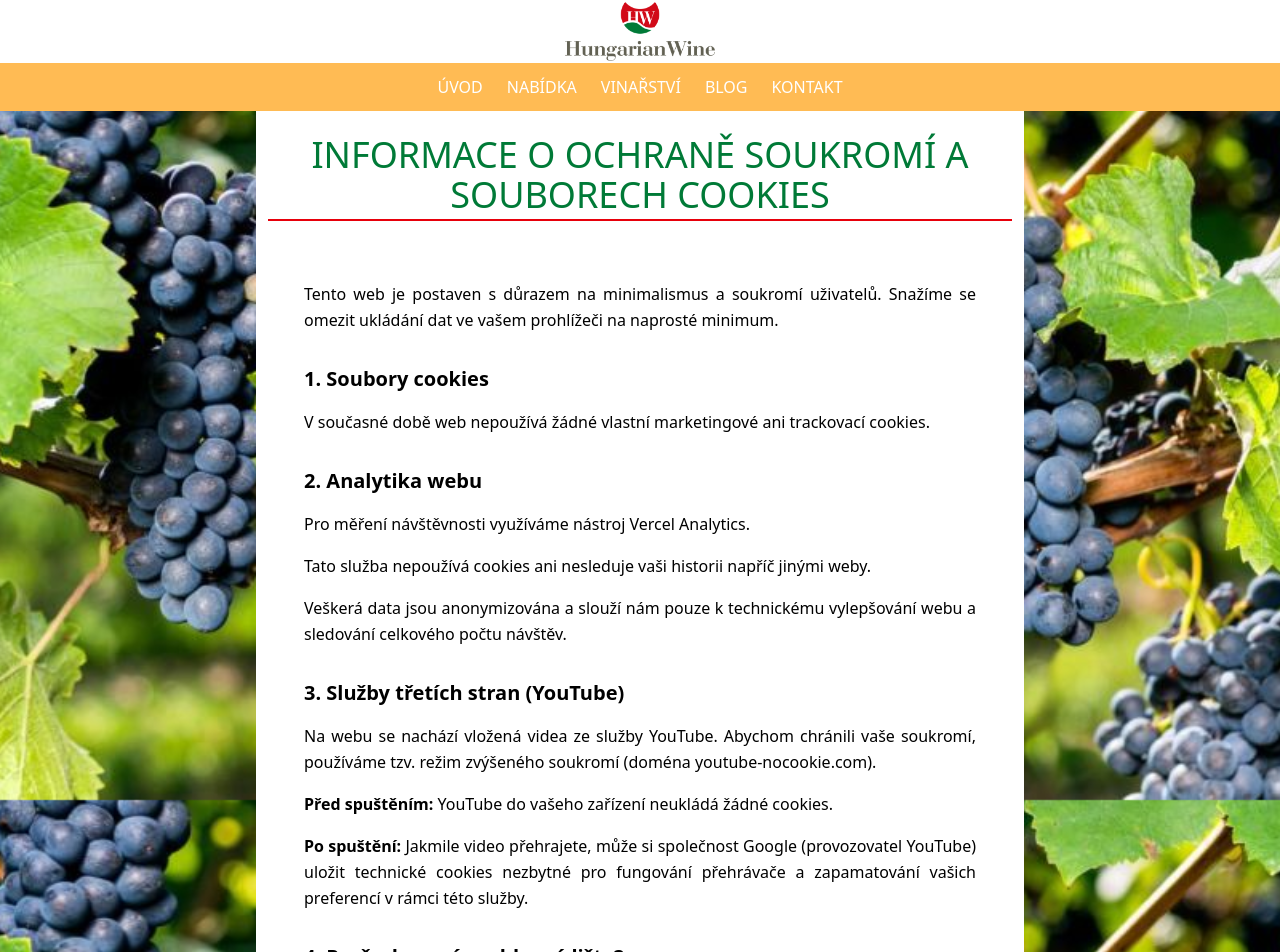
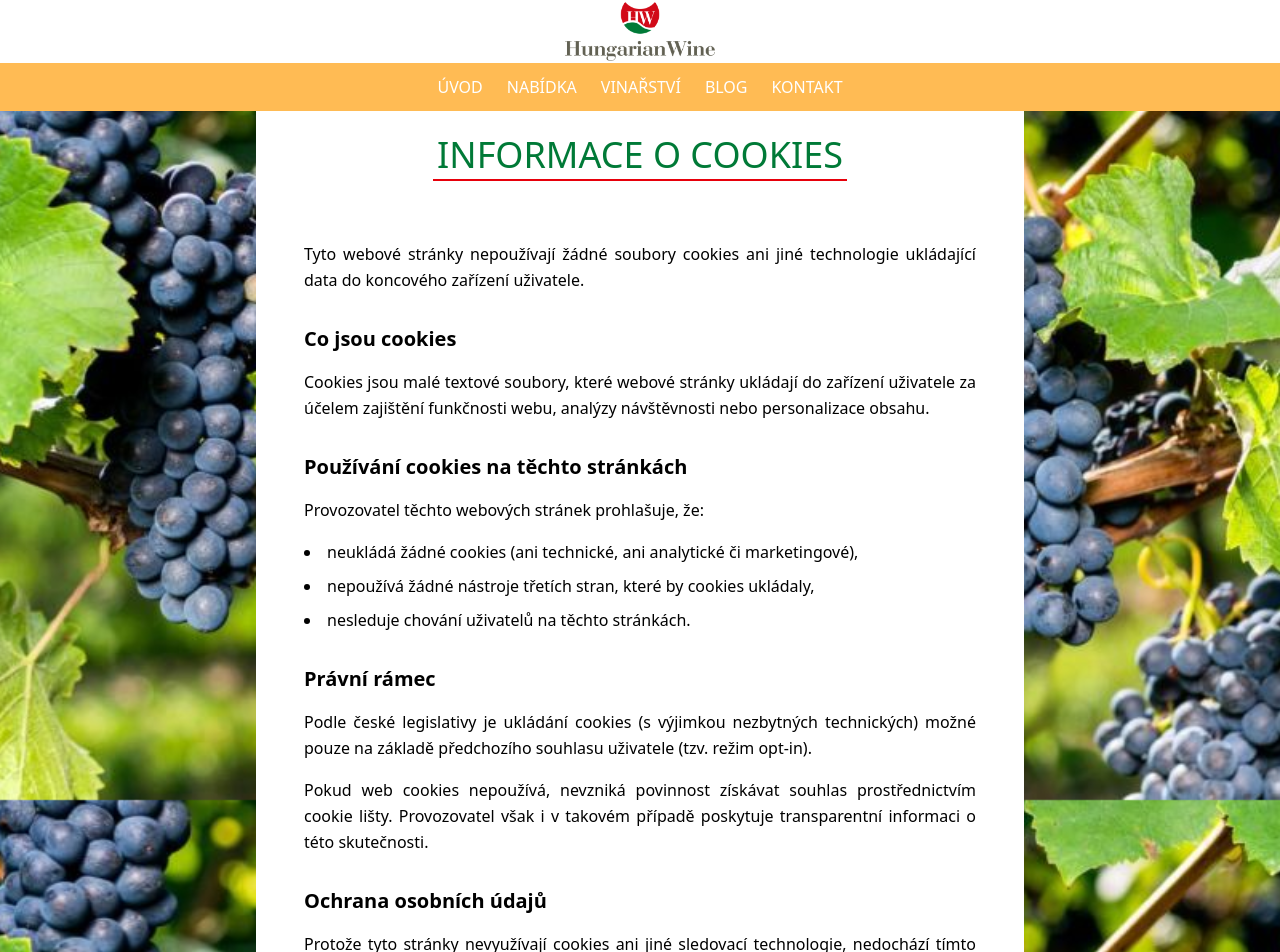
Before and after one commit to VrabeckyMor/hungarianwine, a Next.js app: page /cookies in a window 1280 px wide. Shown: the top 952 px of the page. Built offline with nearby package versions, Linux system fonts and the light colour scheme.

Commit message:
finální úpravy

```diff
--- a/app/cookies/page.tsx
+++ b/app/cookies/page.tsx
@@ -26,44 +26,40 @@ export default function CookiesPage() {
             <main className='flex justify-center items-center w-full flex-col'>
                 <div className={isMobile ? "flex flex-col justify-center items-center w-full bg-white" : "flex flex-col justify-center items-center w-[60%] bg-white"}>
                     <h1 className='m-3 mt-5 text-center text-4xl text-[#007A37] p-1 border-b-2 border-red-600 uppercase'>
-                        Informace o ochraně soukromí a souborech cookies
+                        Informace o cookies
                     </h1>
 
                     <div className="w-full flex-col justify-center items-center min-w-[300px] p-8 lg:p-12 mb-12">
                         <p className="text-black text-justify text-md leading-relaxed">
-                            Tento web je postaven s důrazem na minimalismus a soukromí uživatelů. Snažíme se omezit ukládání dat ve vašem prohlížeči na naprosté minimum.
+                            Tyto webové stránky nepoužívají žádné soubory cookies ani jiné technologie ukládající data do koncového zařízení uživatele.
                         </p>
 
-                        <h2 className="text-xl text-black mb-4 mt-8 font-bold">1. Soubory cookies</h2>
+                        <h2 className="text-xl text-black mb-4 mt-8 font-bold">Co jsou cookies</h2>
                         <p className="text-black text-justify text-md leading-relaxed mt-4">
-                            V současné době web nepoužívá žádné vlastní marketingové ani trackovací cookies.
+                            Cookies jsou malé textové soubory, které webové stránky ukládají do zařízení uživatele za účelem zajištění funkčnosti webu, analýzy návštěvnosti nebo personalizace obsahu.
                         </p>
 
-                        <h2 className="text-xl text-black mb-4 mt-8 font-bold">2. Analytika webu</h2>
+                        <h2 className="text-xl text-black mb-4 mt-8 font-bold">Používání cookies na těchto stránkách</h2>
                         <p className="text-black text-justify text-md leading-relaxed mt-4">
-                            Pro měření návštěvnosti využíváme nástroj Vercel Analytics.
+                            Provozovatel těchto webových stránek prohlašuje, že:
+                        </p>
+                        <ul className="list-disc list-inside text-black text-justify text-md leading-relaxed mt-4 space-y-2">
+                            <li>neukládá žádné cookies (ani technické, ani analytické či marketingové),</li>
+                            <li>nepoužívá žádné nástroje třetích stran, které by cookies ukládaly,</li>
+                            <li>nesleduje chování uživatelů na těchto stránkách.</li>
+                        </ul>
+
+                        <h2 className="text-xl text-black mb-4 mt-8 font-bold">Právní rámec</h2>
+                        <p className="text-black text-justify text-md leading-relaxed mt-4">
+                            Podle české legislativy je ukládání cookies (s výjimkou nezbytných technických) možné pouze na základě předchozího souhlasu uživatele (tzv. režim opt-in).
                         </p>
                         <p className="text-black text-justify text-md leading-relaxed mt-4">
-                            Tato služba nepoužívá cookies ani nesleduje vaši historii napříč jinými weby.
-                        </p>
-                        <p className="text-black text-justify text-md leading-relaxed mt-4">
-                            Veškerá data jsou anonymizována a slouží nám pouze k technickému vylepšování webu a sledování celkového počtu návštěv.
+                            Pokud web cookies nepoužívá, nevzniká povinnost získávat souhlas prostřednictvím cookie lišty. Provozovatel však i v takovém případě poskytuje transparentní informaci o této skutečnosti.
                         </p>
 
-                        <h2 className="text-xl text-black mb-4 mt-8 font-bold">3. Služby třetích stran (YouTube)</h2>
+                        <h2 className="text-xl text-black mb-4 mt-8 font-bold">Ochrana osobních údajů</h2>
                         <p className="text-black text-justify text-md leading-relaxed mt-4">
-                            Na webu se nachází vložená videa ze služby YouTube. Abychom chránili vaše soukromí, používáme tzv. režim zvýšeného soukromí (doména youtube-nocookie.com).
-                        </p>
-                        <p className="text-black text-justify text-md leading-relaxed mt-4">
-                            <strong>Před spuštěním:</strong> YouTube do vašeho zařízení neukládá žádné cookies.
-                        </p>
-                        <p className="text-black text-justify text-md leading-relaxed mt-4">
-                            <strong>Po spuštění:</strong> Jakmile video přehrajete, může si společnost Google (provozovatel YouTube) uložit technické cookies nezbytné pro fungování přehrávače a zapamatování vašich preferencí v rámci této služby.
-                        </p>
-
-                        <h2 className="text-xl text-black mb-4 mt-8 font-bold">4. Proč zde není souhlasná lišta?</h2>
-                        <p className="text-black text-justify text-md leading-relaxed mt-4">
-                            Vzhledem k tomu, že web nepoužívá žádné sledovací skripty vyžadující předchozí souhlas (dle legislativy EU a ČR), není nutné vás obtěžovat vyskakovacím oknem.
+                            Protože tyto stránky nevyužívají cookies ani jiné sledovací technologie, nedochází tímto způsobem ke zpracování osobních údajů uživatelů.
                         </p>
                     </div>
 
--- a/app/footer.tsx
+++ b/app/footer.tsx
@@ -22,8 +22,8 @@ export default function Footer() {
                     </div>
                     <div className="flex flex-col justify-center items-center w-1/3 h-full">
                         <ul className="text-right text-xs">
-                            <li><Link href="/podminky">Obchodní podmínky</Link></li>
-                            <li><Link href="/udaje">Zpracování osobních údajů</Link></li>
+                            <li><a href="/obchodni_podminky.pdf" target="_blank" rel="noopener noreferrer">Obchodní podmínky</a></li>
+                            <li><a href="/zasady_ochrany.pdf" target="_blank" rel="noopener noreferrer">Zpracování osobních údajů</a></li>
                             <li><Link href="/cookies">Cookies</Link></li>
                         </ul>
                     </div>
--- a/app/page.tsx
+++ b/app/page.tsx
@@ -6,6 +6,7 @@ import Top from './top';
 import Image from 'next/image';
 import { useState, useEffect } from 'react';
 import Link from 'next/link';
+import { useRouter } from 'next/navigation';
 
 export default function Page() {
   const slideshow = [
@@ -15,6 +16,8 @@ export default function Page() {
   ];
 
   const [index, setIndex] = useState(0);
+  const [showAgePopup, setShowAgePopup] = useState(true);
+  const router = useRouter();
   const [isMobile, setIsMobile] = useState(false);
 
   useEffect(() => {
@@ -35,6 +38,30 @@ export default function Page() {
 
   return (
     <div>
+      {showAgePopup && (
+        <div className="fixed inset-0 z-50 flex items-center justify-center bg-black/70" onClick={(e) => e.stopPropagation()}>
+          <div className="bg-white rounded-xl shadow-2xl p-8 max-w-md w-[90%] text-center">
+            <h2 className="text-2xl font-bold text-[#007A37] mb-4">Potvrzení plnoletosti</h2>
+            <p className="text-black text-md leading-relaxed mb-2">Na těchto stránkách nabízíme alkohol.</p>
+            <p className="text-black text-md leading-relaxed mb-2">Alkohol můžete nakupovat od 18 let.</p>
+            <p className="text-black text-md leading-relaxed mb-6 font-semibold">Prosím potvrďte, že Vám již bylo 18 let:</p>
+            <div className="flex gap-4 justify-center">
+              <button
+                onClick={() => setShowAgePopup(false)}
+                className="px-8 py-3 bg-[#007A37] text-white text-lg font-bold rounded-lg hover:bg-[#005a28] transition-colors cursor-pointer"
+              >
+                Ano
+              </button>
+              <button
+                onClick={() => { window.location.href = 'https://www.google.com'; }}
+                className="px-8 py-3 bg-red-600 text-white text-lg font-bold rounded-lg hover:bg-red-700 transition-colors cursor-pointer"
+              >
+                Ne
+              </button>
+            </div>
+          </div>
+        </div>
+      )}
       <Top />
       <Nav />
       <main className='flex justify-center items-center w-full flex-col'>
@@ -48,27 +75,23 @@ export default function Page() {
           </label>
         </div>
         <div className={isMobile ? "flex flex-col justify-center items-center w-full bg-white" : "flex flex-col justify-center items-center w-[60%] bg-white"}>
-          <p className='w-[95%] mt-5 text-justify text-md'>Všechna naše vína jsou jakostní, 95% z nich jsou s Chráněným označením původu - DHC (Districtus Hungaricus Controllatus). Vína jsou převážně z jižních oblastí - Villány, Szekszárd, Pécs... Vyzkoušejte zajímavé maďarské odrůdy, či poctivě vyrobená vína z klasických odrůd. Naši vinaři kladou důraz na vysokou kvalitu zpracování. Ruční sběr hroznů, žádné herbicidy, insekticidy a umělá hnojiva, zkrátka péče o révu v souladu s přírodou a příprava vína s láskou a odborností.</p>
-          <label className='w-[95%] mt-5 text-center text-sm font-bold text-red-600'>Pojďte si objednat něco dobrého!</label>
+          <p className='w-[95%] mt-5 text-justify text-lg p-8'>Naši deskovou hru Vinařská stezka se somelierem, jakož i skvělá maďarská vína, najdete zde na tomto webu. Více možností vám rádi zašleme e-mailem, případně nás můžete kontaktovat telefonicky. Původní přímý prodej prostřednictvím e-shopu jsme ukončili a hru Vinařská stezka prodáváme prostřednictvím našich partnerů a slevových serverů. Fungujeme a maďarské víno zůstává naším koníčkem, neváhejte se zeptat na cokoli!</p>
           <button className='flex flex-row justify-center items-center w-full'>
             <Link href="/nabidka" className='flex flex-row justify-center items-center w-[60%] text-4xl text-white font-bold rounded-lg bg-[#ffbb54] p-4 m-4 active:translate-y-4 transition-all'>VYBRAT SI</Link>
           </button>
           <h1 className='m-3 mt-5 text-center text-4xl text-[#007A37] p-1 border-b-2 border-red-600'>NAŠE VINAŘSTVÍ</h1>
           <div className='flex flex-wrap justify-center items-center w-full'>
-            <div className='w-[300px] h-[300px] bg-[url("/polgar.jpg")] bg-cover bg-[75%_center] m-4 relative'>
+            <div className='w-[400px] h-[400px] bg-[url("/polgar.jpg")] bg-cover bg-[75%_center] m-4 relative'>
               <Link href="/vinarstvi#polgar" className='absolute inset-0 bg-black/40 flex justify-center items-center text-white text-2xl text-center p-2'>POLGÁR</Link>
             </div>
-            <div className='w-[300px] h-[300px] bg-[url("/fekete.jpg")] bg-cover bg-[75%_center] m-4 relative'>
+            <div className='w-[400px] h-[400px] bg-[url("/fekete.jpg")] bg-cover bg-[75%_center] m-4 relative'>
               <Link href="/vinarstvi#fekete" className='absolute inset-0 bg-black/40 flex justify-center items-center text-white text-2xl text-center p-2'>FEKETE</Link>
             </div>
-            <div className='w-[300px] h-[300px] bg-[url("/cseri.jpg")] bg-cover bg-[50%_center] m-4 relative'>
+            <div className='w-[400px] h-[400px] bg-[url("/cseri.jpg")] bg-cover bg-[50%_center] m-4 relative'>
               <Link href="/vinarstvi#cseri" className='absolute inset-0 bg-black/40 flex justify-center items-center text-white text-2xl text-center p-2'>VINAŘSTVÍ CSERI</Link>
             </div>
-            <div className='w-[300px] h-[300px] bg-[url("/schunk.jpg")] bg-cover bg-[75%_center] m-4 relative'>
+            <div className='w-[400px] h-[400px] bg-[url("/schunk.jpg")] bg-cover bg-[75%_center] m-4 relative'>
               <Link href="/vinarstvi#schunk" className='absolute inset-0 bg-black/40 flex justify-center items-center text-white text-2xl text-center p-2'>VINNÝ SKLEP SCHUNK</Link>
-            </div>
-            <div className='w-[300px] h-[300px] bg-[url("/haraszthy.jpg")] bg-cover bg-[55%_center] m-4 relative'>
-              <Link href="/vinarstvi#haraszthy" className='absolute inset-0 bg-black/40 flex justify-center items-center text-white text-2xl text-center p-2'>VINICE HARASZTHY</Link>
             </div>
           </div>
           <Footer />
```
Also changed, not shown: app/vinarstvi/page.tsx (+4 -71 lines), 2 other files (tests, documents, lock files or other folders).
